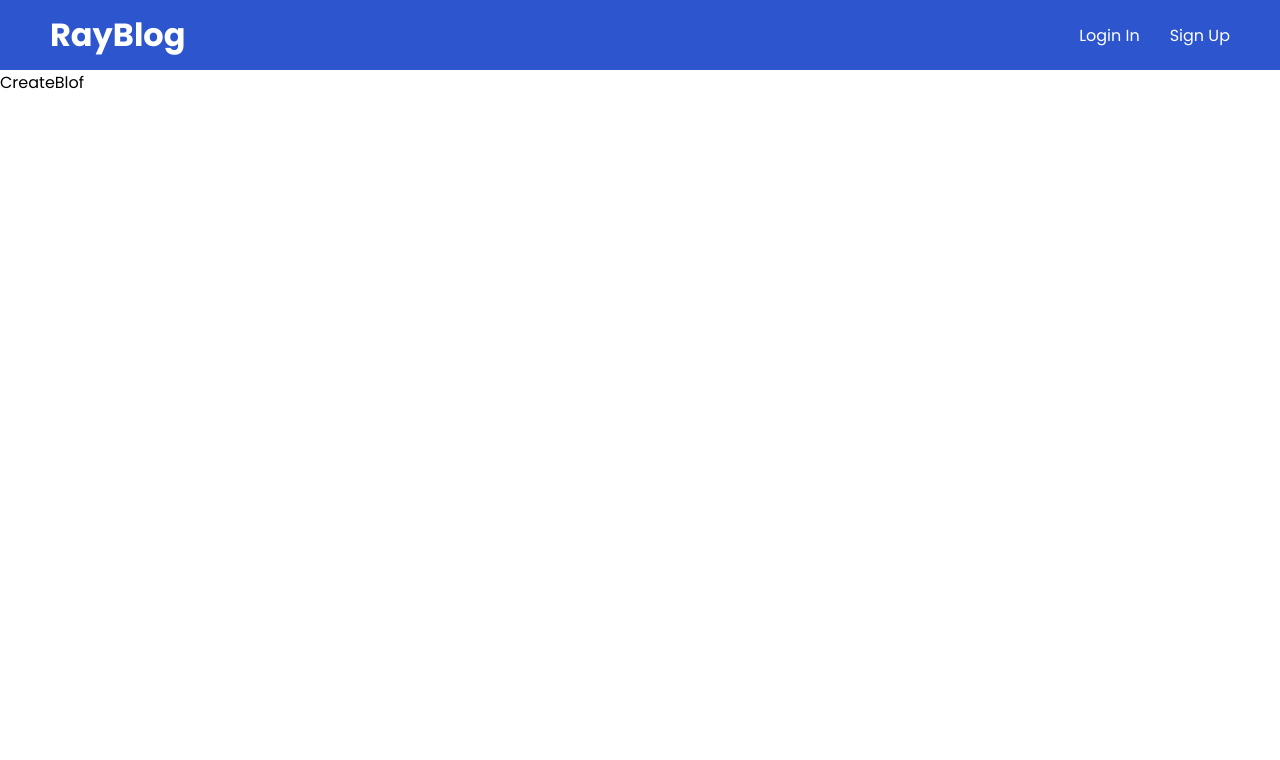
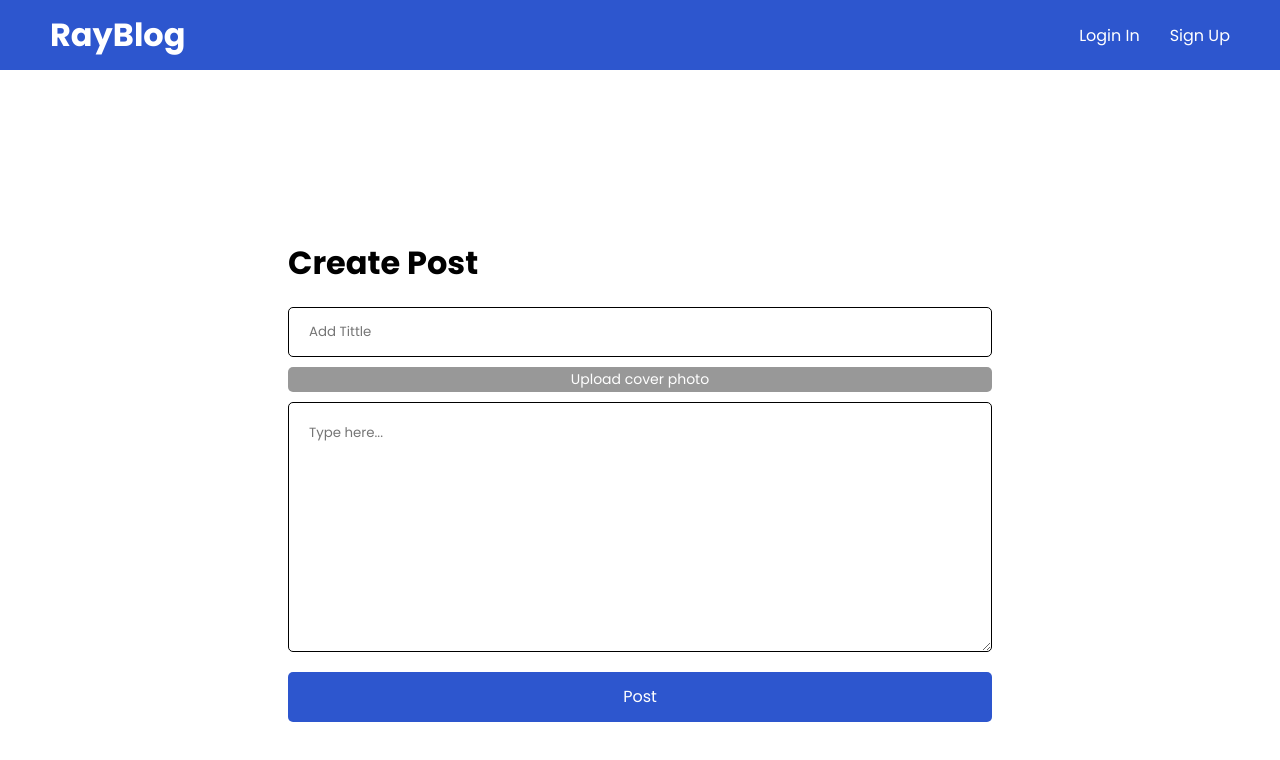
Before and after one commit to raymondcolor/RayBlog, a React (Create React App) app: page /createblog in a window 1280 px wide. Shown: the top 760 px of the page. Built offline with nearby package versions, Linux system fonts and the light colour scheme; no server answers.

Commit message:
add blog page created and designed

```diff
--- a/src/Pages/CreateBlog.jsx
+++ b/src/Pages/CreateBlog.jsx
@@ -1,11 +1,27 @@
 import React from 'react';
 import NavBar from '../componets/navBar/NavBar';
+import '../componets/createBlog/createPost.scss';
 
 const CreateBlof = ({setShow}) => {
   return (
     <div>
       <NavBar setShow={setShow} />
-      CreateBlof
+      <div className='mainContainer'>
+        <div className='blogFormContainer'>
+          <div className='formHeader'>
+            <h1>Create Post</h1>
+          </div>
+          <div className='formBody'>
+            <input type='text' placeholder='Add Tittle' />
+            <input style={{display: 'none'}} id='file' type='file' />
+            <label htmlFor='file'>Upload cover photo</label>
+            <textarea placeholder='Type here...'></textarea>
+          </div>
+          <div className='formFooter'>
+            <button>Post</button>
+          </div>
+        </div>
+      </div>
     </div>
   );
 };
--- /dev/null
+++ b/src/componets/createBlog/createPost.scss
@@ -0,0 +1,77 @@
+@import '../../App.scss';
+
+.mainContainer {
+    display: flex;
+    justify-content: center;
+    align-items: center;
+    width: 100%;
+    height: 120vh;
+
+    .blogFormContainer {
+        display: flex;
+        flex-direction: column;
+        gap: 20px;
+        width: 55%;
+
+        .formBody {
+            display: flex;
+            flex-direction: column;
+            gap: 10px;
+
+            input {
+                height: 50px;
+                width: 100%;
+                padding-left: 20px;
+                outline: none;
+                border-radius: 5px;
+                border: 1px solid;
+
+                &:focus {
+                    border: 2px solid rgb(152, 152, 152);
+                }
+            }
+
+            label {
+                background-color: rgb(152, 152, 152);
+                display: flex;
+                justify-content: center;
+                align-items: center;
+                height: 25px;
+                width: 100%;
+                border-radius: 5px;
+                color: #fff;
+                font-size: 14px;
+            }
+
+            textarea {
+                min-height: 250px;
+                max-height: 250px;
+                min-width: 100%;
+                max-width: 100%;
+                padding: 20px;
+                outline: none;
+                border-radius: 5px;
+                border: 1px solid;
+
+                &:focus {
+                    border: 2px solid rgb(152, 152, 152);
+                }
+            }
+        }
+
+        .formFooter {
+            width: 100%;
+
+            button {
+                width: 100%;
+                display: inline;
+                height: 50px;
+                border: none;
+                color: #fff;
+                background-color: $darkBG;
+                font-size: 16px;
+                border-radius: 5px;
+            }
+        }
+    }
+}
--- a/src/componets/header/header.scss
+++ b/src/componets/header/header.scss
@@ -5,7 +5,7 @@
     align-items: center;
     justify-content: center;
     background-color: $darkBG;
-    height: 60vh;
+    height: 70vh;
 
     .headerSection {
         display: flex;
--- a/src/componets/modals/LogOutModal.jsx
+++ b/src/componets/modals/LogOutModal.jsx
@@ -15,7 +15,7 @@ const LogOutModal = ({setShow}) => {
 
   return (
     <div className='logoutModalContainer'>
-      <div className='logoutModal'>
+      <div id='logoutModal'>
         <p>Are you sure you want to log out</p>
         <div className='buttonLogoutModal'>
           <button onClick={() => setShow(false)}>Cancel</button>
--- a/src/componets/modals/modals.scss
+++ b/src/componets/modals/modals.scss
@@ -7,4 +7,13 @@
     background-color: black;
     opacity: 0.3;
     z-index: 1;
+    display: flex;
+    justify-content: center;
+    align-items: center;
+
+    #logoutModal {
+        background-color: #fff;
+        opacity: 1;
+        p {}
+    }
 }
--- a/src/componets/myBlogs/Header.jsx
+++ b/src/componets/myBlogs/Header.jsx
@@ -7,10 +7,11 @@ const Header = () => {
   return (
     <div className='myBlogsHeader'>
       <div className='headerContent'>
+        <h1>My Blogs</h1>
         <div className='myblogsProfile'>
           <img src={currentUser.photoURL} alt='' />
         </div>
-        <h1>{currentUser.displayName}</h1>
+        <p>{currentUser.displayName}</p>
       </div>
 
       <Link to={'/createblog'}>
--- a/src/componets/myBlogs/myBlogs.scss
+++ b/src/componets/myBlogs/myBlogs.scss
@@ -4,7 +4,7 @@
     display: flex;
     justify-content: center;
     align-items: center;
-    height: 55vh;
+    height: 65vh;
     width: 100%;
     background-color: $darkBG;
     position: relative;
@@ -13,10 +13,11 @@
      display: flex;
      flex-direction: column;
      align-items: center;
+     gap: 10px;
 
         .myblogsProfile {
-            height: 180px;
-            width: 180px;
+            height: 160px;
+            width: 160px;
             border-radius: 50%;
             border: 4px solid rgb(141, 141, 141);
             overflow: hidden;
@@ -33,6 +34,9 @@
             color: #fff;
             font-size: 25px;
             margin-top: 10px;
+        }
+        p{
+            color: #fff;
         }
     }
 
--- a/src/componets/navBar/NavBar.jsx
+++ b/src/componets/navBar/NavBar.jsx
@@ -17,8 +17,8 @@ const NavBar = (props) => {
         {currentUser ? (
           <div className='menu'>
             <Link to={'/'}>Blog</Link>
+            <Link to={'/myblogs'}>My Blogs</Link>
             <Link to={'/createblog'}>Create Blog</Link>
-            <Link to={'/myblogs'}>My Blogs</Link>
             <button
               onClick={() => {
                 props.setShow(true);
--- a/src/componets/navBar/nav.scss
+++ b/src/componets/navBar/nav.scss
@@ -1,6 +1,9 @@
 @import '../../App.scss';
 
 .navContainer {
+    position: fixed;
+    top: 0;
+    left: 0;
     background-color: $darkBG;
     display: flex;
     flex-direction: row;
@@ -9,6 +12,7 @@
     justify-content: space-between;
     align-items: center;
     padding: 0 50px;
+    z-index: 1;
 
     a {
         color: $TextLight;
```
